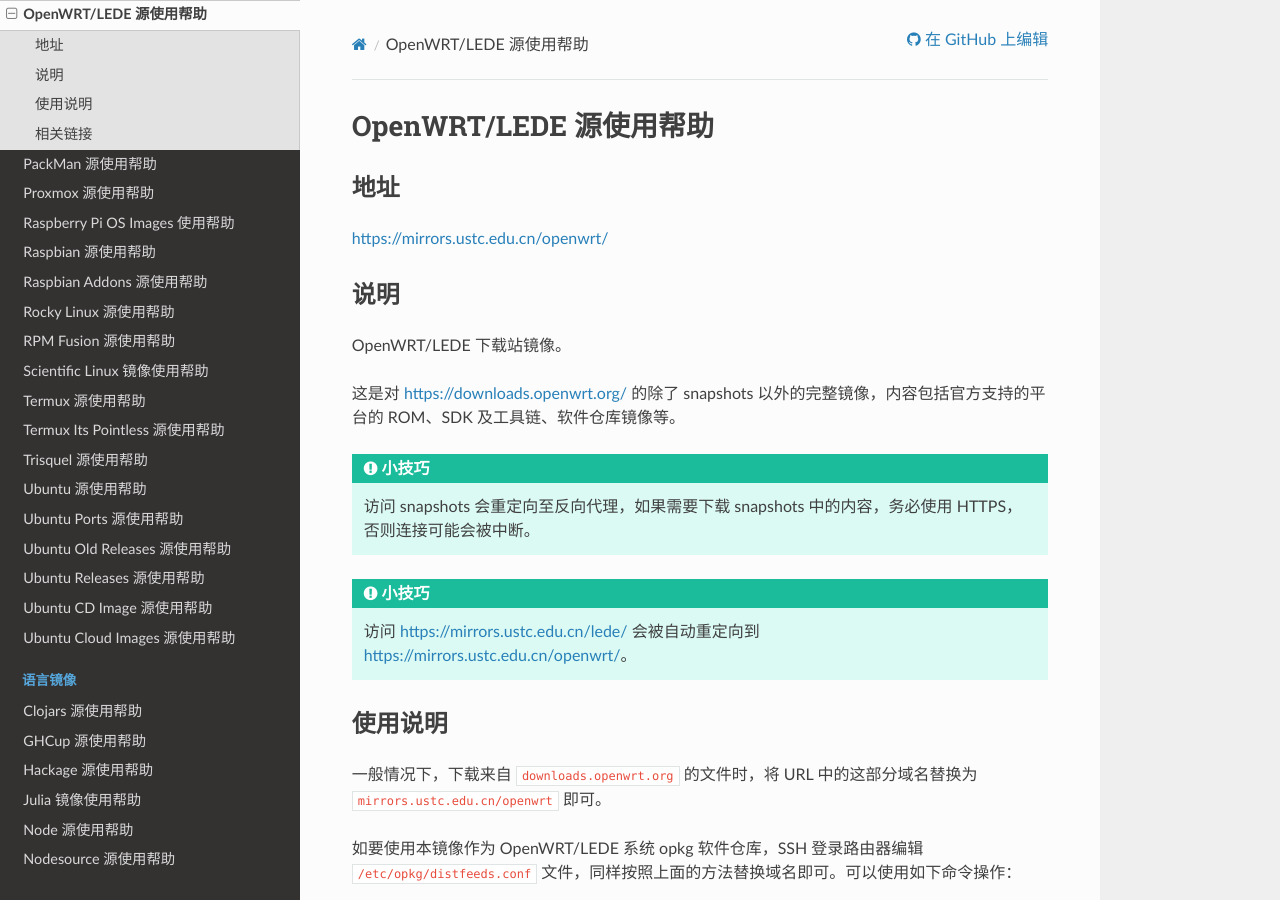
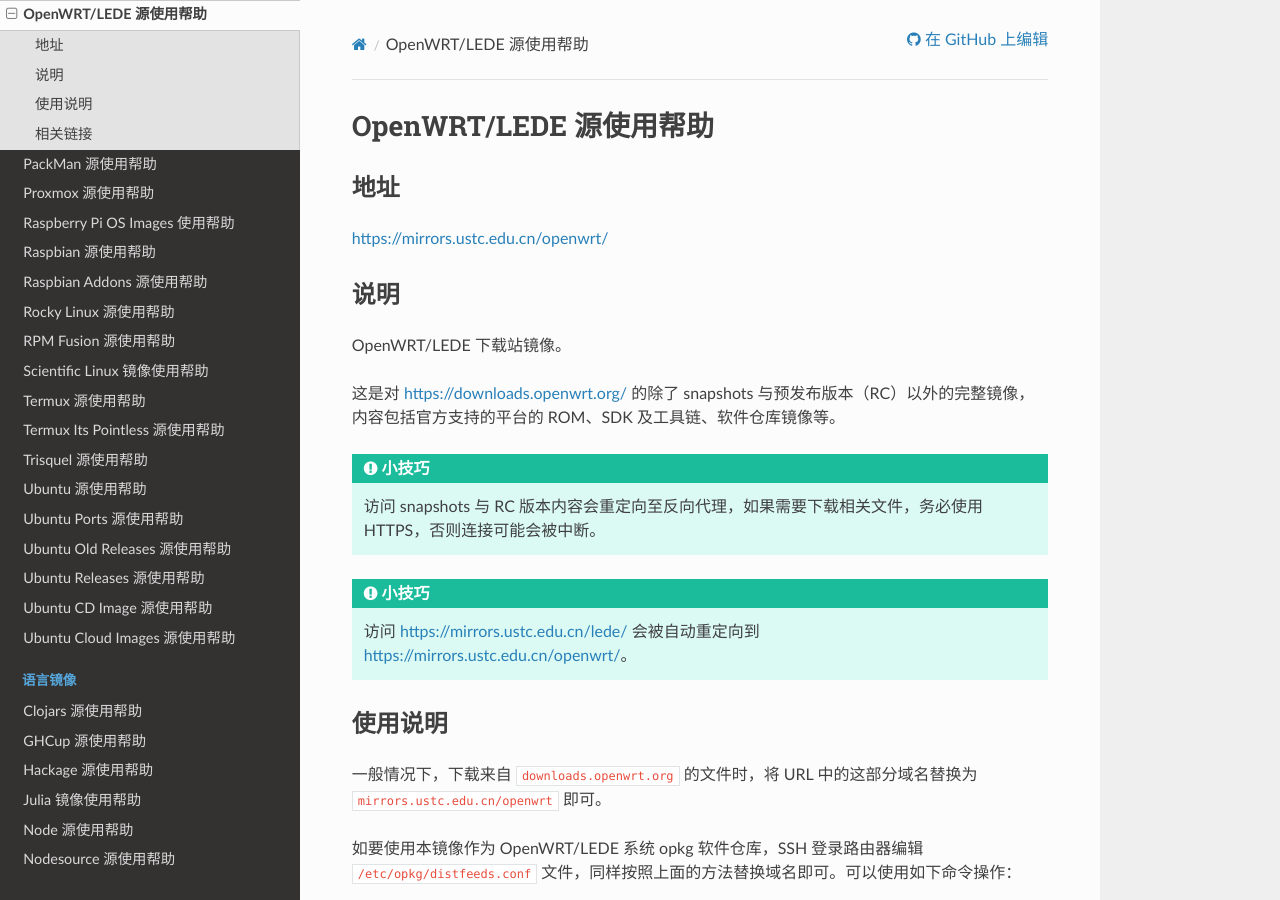
Before and after one commit to ustclug/mirrorhelp, a Sphinx documentation site: the page built from source/openwrt.rst, in a window 1280 px wide and 900 px high. Built offline with Sphinx 7.4.7 and the Read the Docs theme 2.0.0, drawn with Linux system fonts in a browser that asks for light colours; pages that are not in the unit, such as notebooks, are missing from menus.

Commit message:
openwrt: update status of rc versions

```diff
--- a/source/openwrt.rst
+++ b/source/openwrt.rst
@@ -12,10 +12,10 @@
 
 OpenWRT/LEDE 下载站镜像。
 
-这是对 https://downloads.openwrt.org/ 的除了 snapshots 以外的完整镜像，内容包括官方支持的平台的 ROM、SDK 及工具链、软件仓库镜像等。
+这是对 https://downloads.openwrt.org/ 的除了 snapshots 与预发布版本（RC）以外的完整镜像，内容包括官方支持的平台的 ROM、SDK 及工具链、软件仓库镜像等。
 
 .. tip::
-    访问 snapshots 会重定向至反向代理，如果需要下载 snapshots 中的内容，务必使用 HTTPS，否则连接可能会被中断。
+    访问 snapshots 与 RC 版本内容会重定向至反向代理，如果需要下载相关文件，务必使用 HTTPS，否则连接可能会被中断。
 
 .. tip::
     访问 https://mirrors.ustc.edu.cn/lede/ 会被自动重定向到 https://mirrors.ustc.edu.cn/openwrt/。
```
